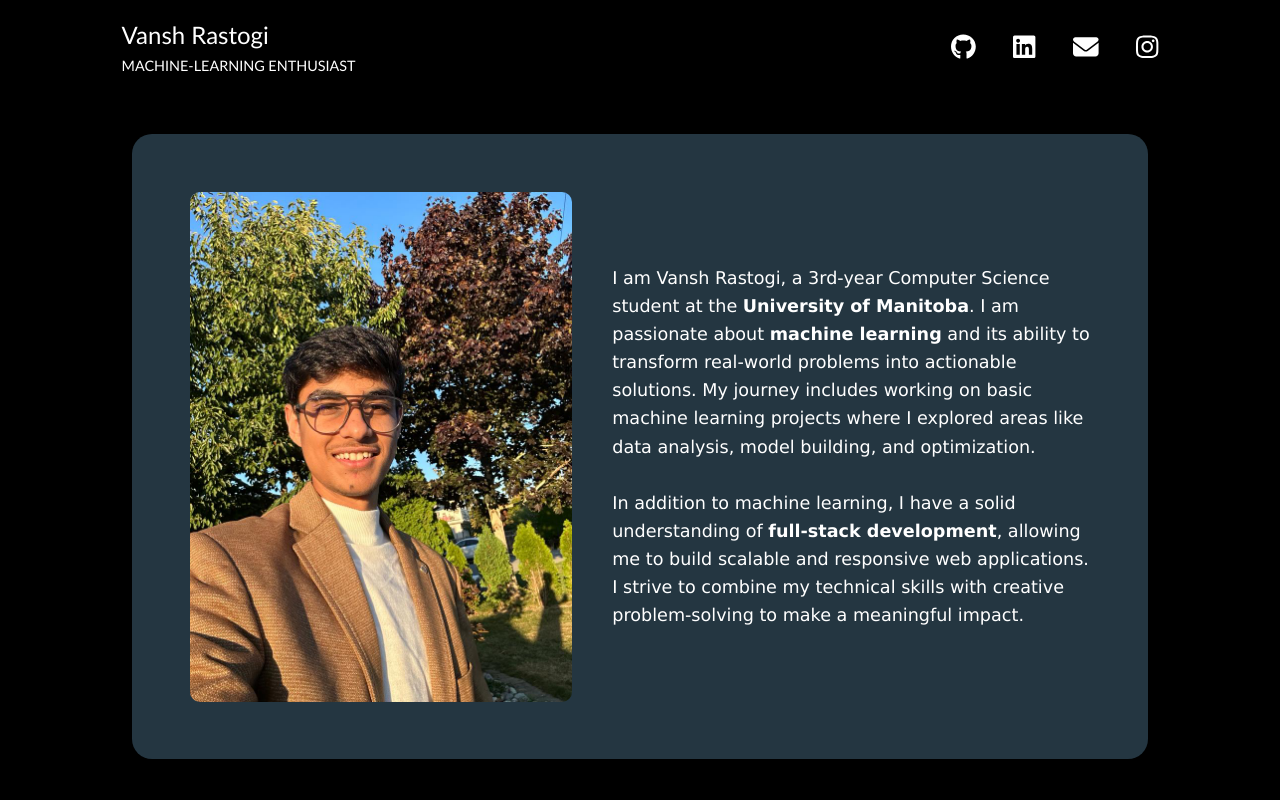
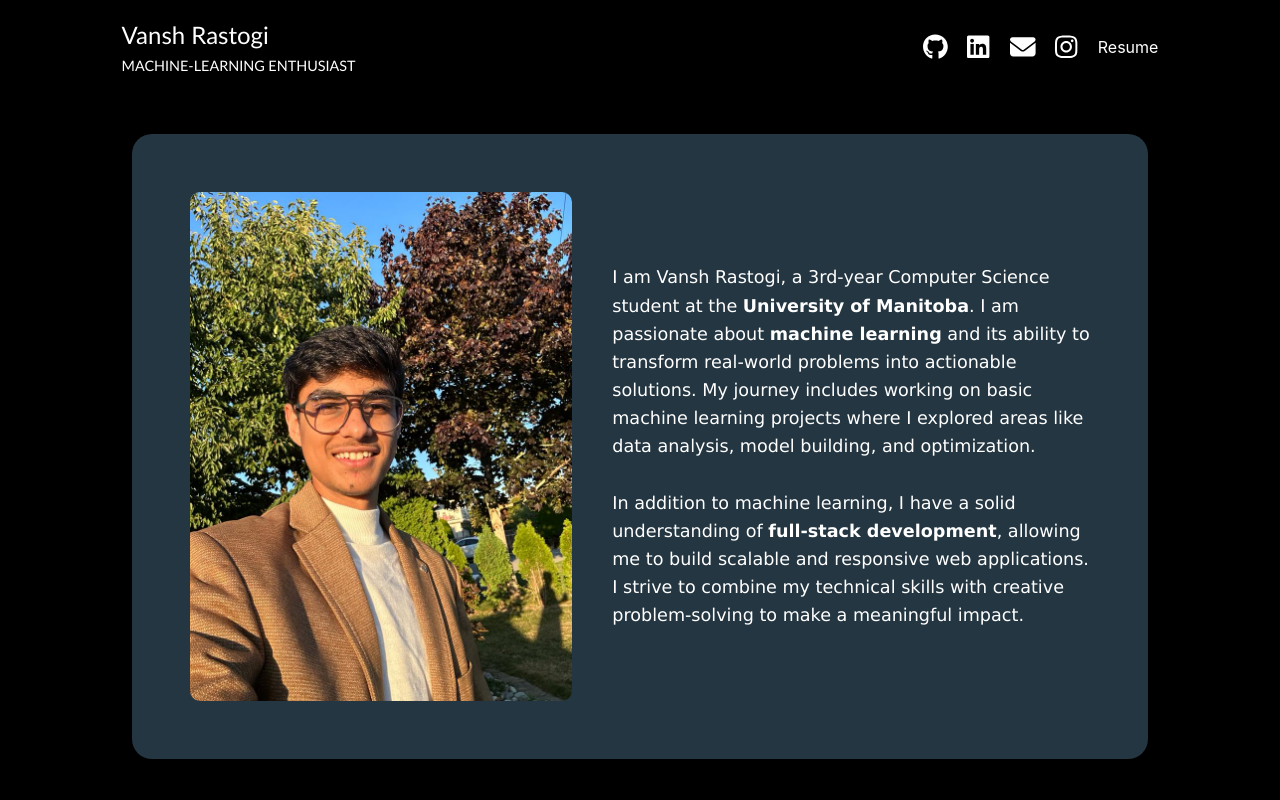
Before and after one commit to VanshR04/personal-site, a React (Create React App) app: page / in a window 1280 px wide. Shown: the top 800 px of the page. Built offline with nearby package versions, Linux system fonts and the light colour scheme; the HTML template or start-up script is replaced by a standard one.

Commit message:
Added resume download

```diff
--- a/src/Top.css
+++ b/src/Top.css
@@ -60,9 +60,21 @@
     transition: transform 0.3s ease, color 0.3s ease;
 }
 
+
+
+
 .icon a {
     color: var(--text-color);
     transition: transform 0.3s ease, color 0.3s ease;
+}
+
+.resume a {
+  color: white;
+  text-decoration: none;
+}
+
+.resume a:hover {
+  color: grey;
 }
 
 .icon:hover {
--- a/src/Top.js
+++ b/src/Top.js
@@ -10,7 +10,7 @@ function Top({ toggleTheme }) {
             <div className="Top-name">
                 Vansh Rastogi
                 <div className='occ'
-                suppressContentEditableWarning={true}>
+                    suppressContentEditableWarning={true}>
                     MACHINE-LEARNING ENTHUSIAST
                 </div>
             </div>
@@ -35,6 +35,11 @@ function Top({ toggleTheme }) {
                         <FontAwesomeIcon icon={faInstagram} />
                     </a>
                 </div>
+                <div className="resume">
+                    <a href="/Vansh_Resume.pdf" download="Vansh_Rastogi_Resume" class="btn">
+                        Resume
+                    </a>
+                </div>
                 {/* <button className="theme-toggle-button" onClick={toggleTheme}>
           🌙
         </button> */}
```
Also changed, not shown: 1 other file (tests, documents, lock files or other folders).
